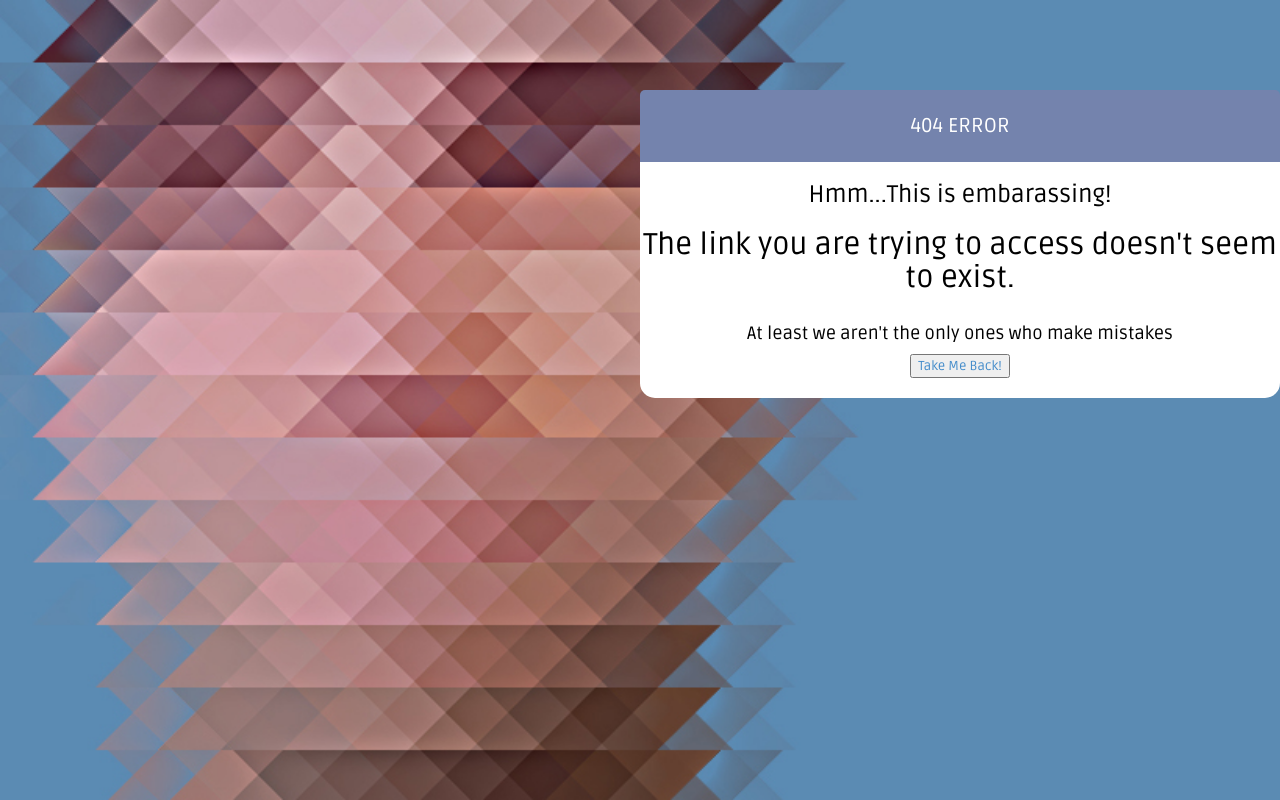
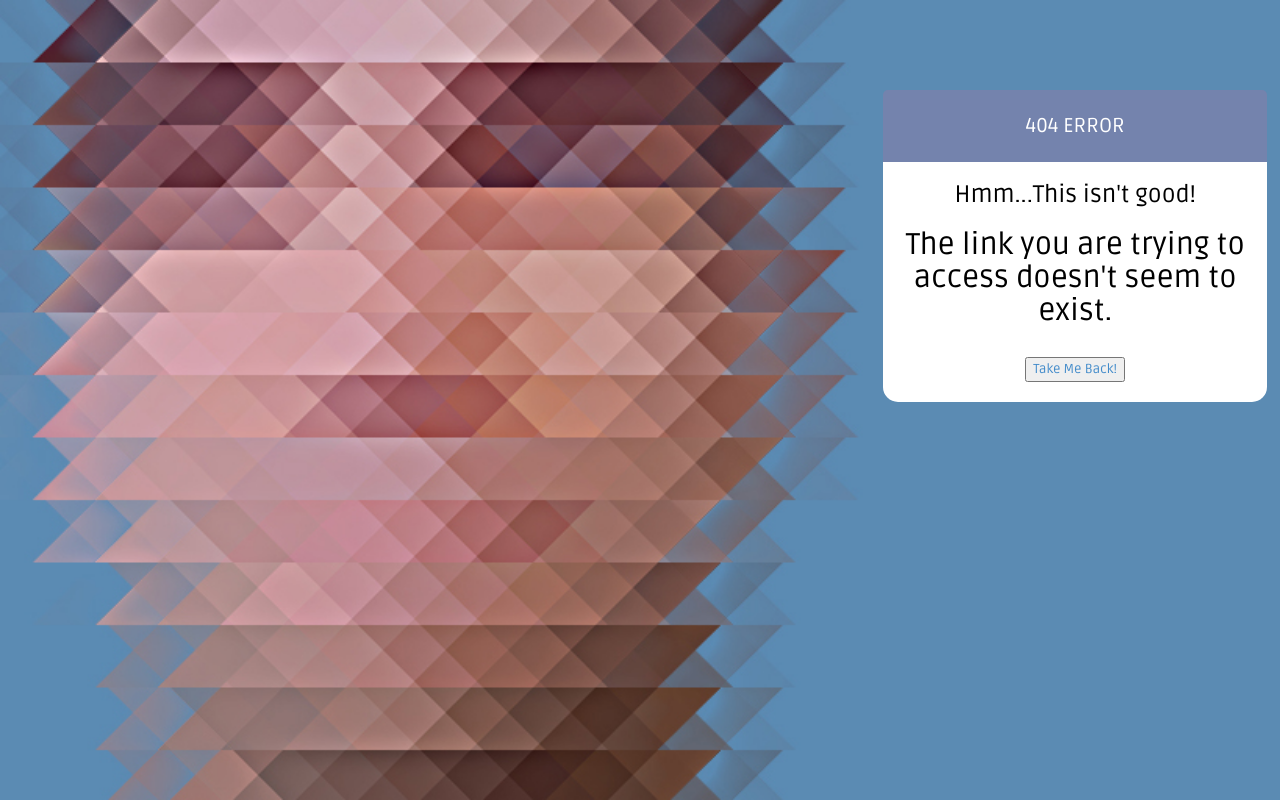
Before and after one commit to semerj/blomo-link, a Flask app: template app/templates/404.html in a window 1280 px wide. Run offline with Flask 2, Linux system fonts and the light colour scheme; the template is opened without the code that fills it, so the values that code supplies are empty; some libraries are stand-ins or nearby versions.

Commit message:
updated 404 and add links on right

```diff
--- a/app/static/assets/css/style.css
+++ b/app/static/assets/css/style.css
@@ -14,6 +14,7 @@ Modified from work by Carlos Alvarez
     display: inline-block;
     max-width: 100%;
     margin-bottom: 5px;
+    word-wrap: break-word;
 }
 
 .form-control-imitate{
@@ -2272,12 +2273,19 @@ label {
     border-radius: 15px;
     color: #000;
     margin-top: 7%;
+    margin-right: 1%;
     padding-bottom: 20px;
     text-align: center;
     height: 70%;
-    width: 50%;
+    width: 30%;
     float: right;
 }
+
+@media (max-width: 1190px) {
+    .error-page {
+        width: 50%;
+    }
+    }
 
 @media (max-width: 455px) {
     .video {
--- a/app/templates/404.html
+++ b/app/templates/404.html
@@ -29,9 +29,8 @@
     <div id="login-page">
 		  <div class="error-page">
 		    <h1 class="top_heading">404 Error</h1>
-		    <h3>Hmm...This is embarassing!</h3>
-		    <h2>The link you are trying to access doesn't seem to exist.</h2>
-		    <h4 style="margin-top:30px">At least we aren't the only ones who make mistakes</h4>
+		    <h3>Hmm...This isn't good!</h3>
+		    <h2 style="margin-bottom:30px">The link you are trying to access doesn't seem to exist.</h2>
 		    <a href="/index"><button>Take Me Back!</button></a>
 		  </div>
     </div>
--- a/app/templates/user.html
+++ b/app/templates/user.html
@@ -73,7 +73,7 @@ $(document).ready(function(){
                                 </div>
                                 <div class="details">
                                     <p><muted>{{ link[5] }}</muted><br/>
-                                       <a href="#">{{ link[2] }}</a> added<br/>
+                                       <a href="{{ link[1] }}" target="_blank">{{ link[2] }}</a> added<br/>
                                     </p>
                                 </div>
                               </div>
```
